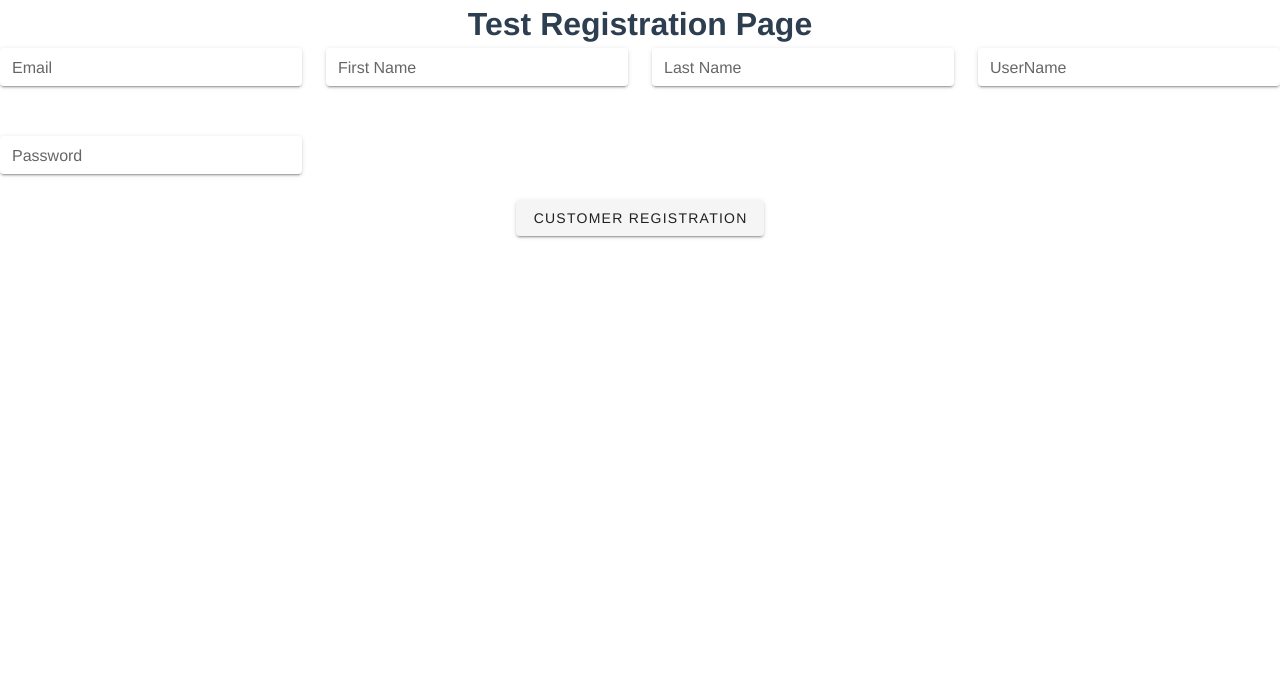
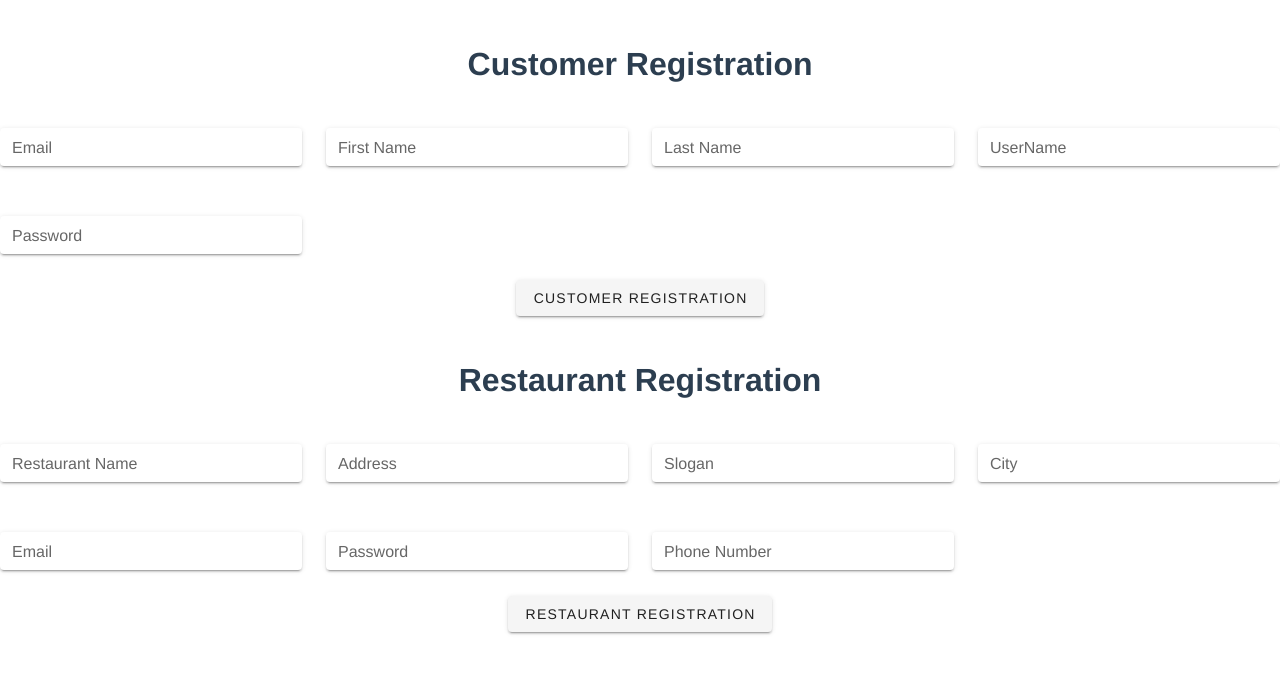
Before and after one commit to DMcDonald57/SecondFoodie, a Vue app: page /#/ in a window 1280 px wide. Shown: the top 674 px of the page. Built offline with nearby package versions, Linux system fonts and the light colour scheme; no server answers.

Commit message:
started to add restaurant registration requirments

```diff
--- a/src/views/RegistrationPage.vue
+++ b/src/views/RegistrationPage.vue
@@ -1,6 +1,6 @@
 <template>
     <v-form>
-        <h1>Test Registration Page</h1>
+        <h1>Customer Registration</h1>
         <div>
             <v-row>
                 <v-col cols="12" sm="6" md="3">
@@ -21,6 +21,33 @@
             </v-row>
             <v-btn @click="registration">Customer Registration</v-btn>
         </div>
+        <div>
+            <h1>Restaurant Registration</h1>
+            <v-row>
+                <v-col cols="12" sm="6" md="3">
+                    <v-text-field v-model="name" label="Restaurant Name" solo dense></v-text-field>
+                </v-col>
+                <v-col cols="12" sm="6" md="3">
+                    <v-text-field v-model="address" label="Address" solo dense></v-text-field>
+                </v-col>
+                <v-col cols="12" sm="6" md="3">
+                    <v-text-field v-model="bio" label="Slogan" solo dense></v-text-field>
+                </v-col>
+                <v-col cols="12" sm="6" md="3">
+                    <v-text-field v-model="City" label="City" solo dense></v-text-field>
+                </v-col>
+                <v-col cols="12" sm="6" md="3">
+                    <v-text-field v-model="email" label="Email" solo dense></v-text-field>
+                </v-col>
+                <v-col cols="12" sm="6" md="3">
+                    <v-text-field v-model="password" label="Password" solo dense></v-text-field>
+                </v-col>
+                <v-col cols="12" sm="6" md="3">
+                    <v-text-field v-model="phoneNum" label="Phone Number" solo dense></v-text-field>
+                </v-col>
+            </v-row>
+            <v-btn @click="registration">Restaurant Registration</v-btn>
+        </div>
     </v-form>
 </template>
 
@@ -39,14 +66,14 @@ import axios from 'axios';
                 lastName: "",
                 username: "",
                 password : "",
+                name : "",
+                address : "",
+                bio : "",
+                city : "",
+                phoneNum : ""
             }
         },
 methods: {
-    // apiCall()  {
-    //     // Axios call
-    //     console.log(this.apiKey);
-    //     console.log(this.apiUrl);
-    // },
     registration(){
         axios.request({
             method : "POST",
@@ -73,4 +100,11 @@ methods: {
 
 <style scoped>
 
+h1 {
+
+    margin-bottom: 5vh;
+    margin-top: 5vh;
+
+}
+
 </style>
```
